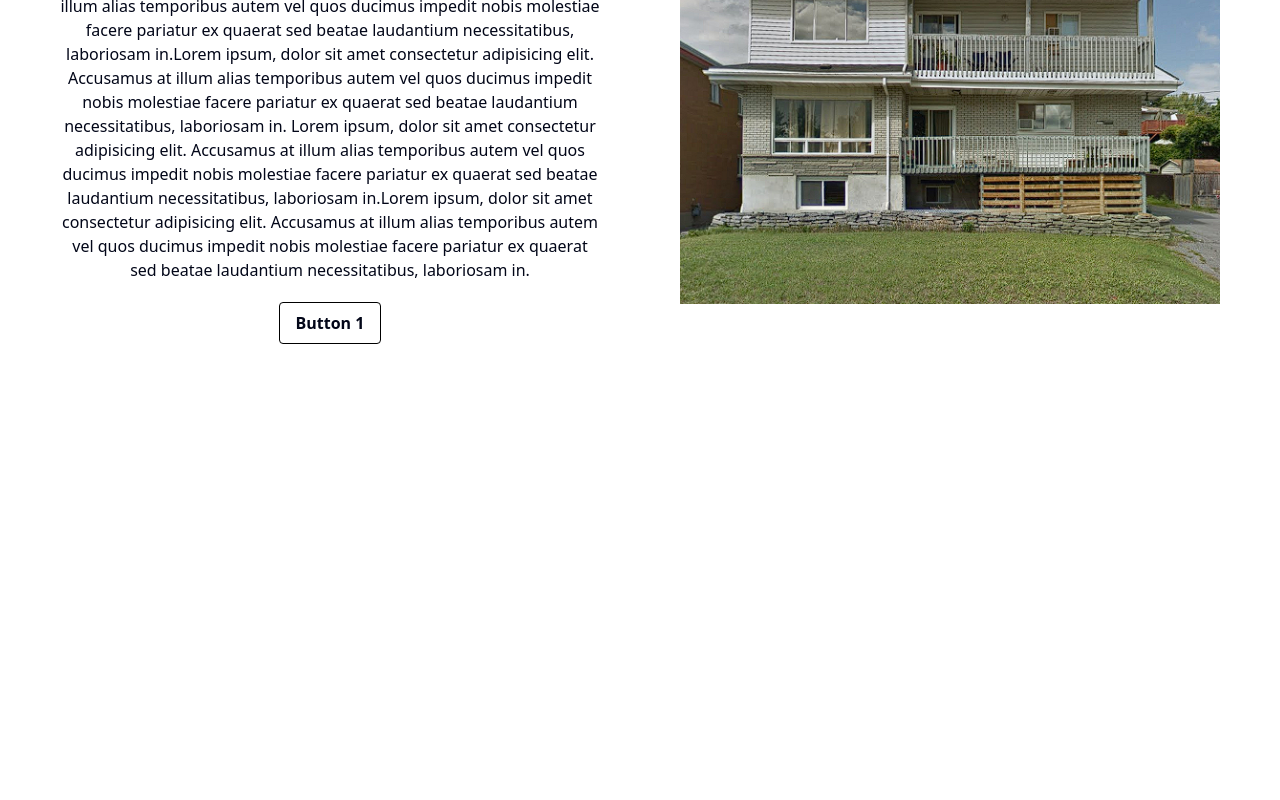
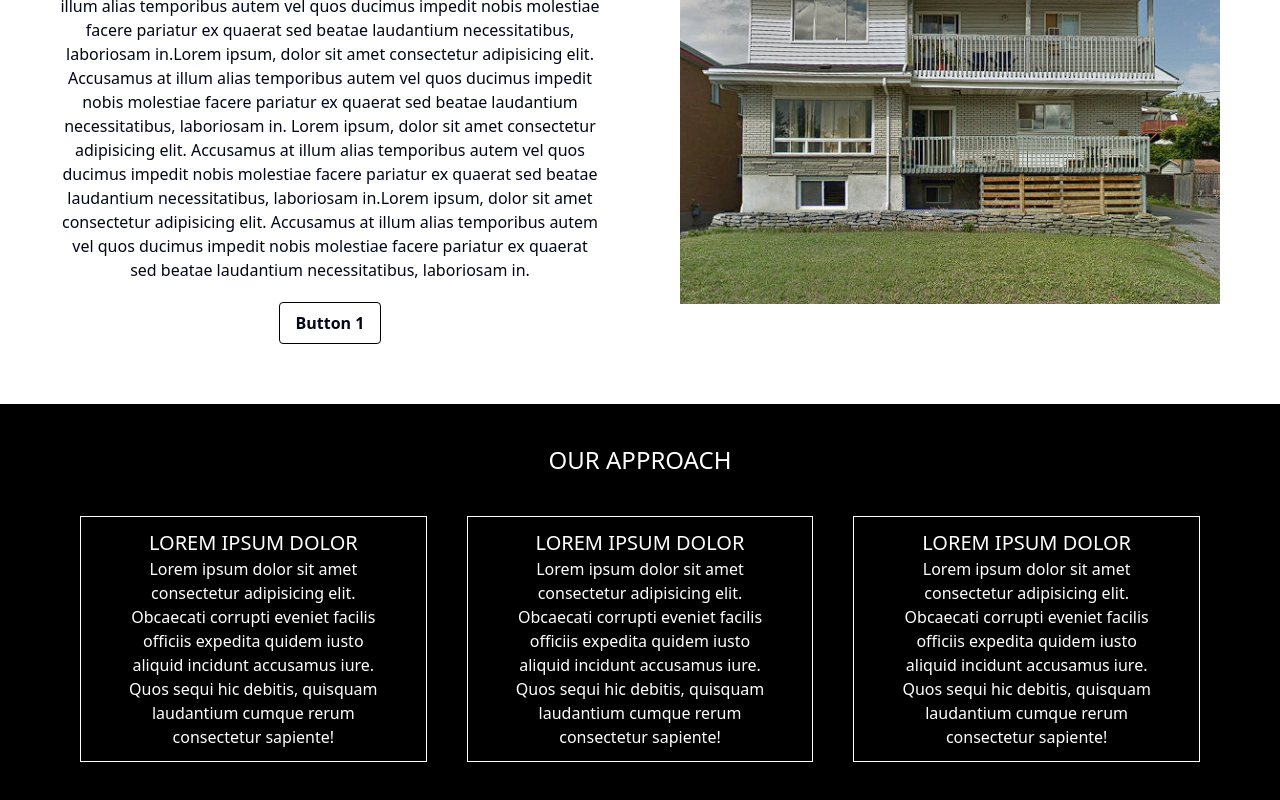
Before and after one commit to kastnerc/real-estate-site, a Next.js app: page / in a window 1280 px wide. Shown: the part 918-1718 px from the top of the page. Before the commit the page ends 1322 px from the top, so only its background shows below. Built offline with nearby package versions, Linux system fonts and the light colour scheme.

Commit message:
feat: add card section component

```diff
--- a/src/app/layout.jsx
+++ b/src/app/layout.jsx
@@ -23,7 +23,7 @@ export default function RootLayout({ children }) {
             <body
                 className={`${geistSans.variable} ${geistMono.variable} antialiased`}
             >
-                <Nav></Nav>
+                <Nav />
                 {children}
             </body>
         </html>
--- a/src/app/page.jsx
+++ b/src/app/page.jsx
@@ -1,5 +1,6 @@
 import HeroHome from '@/components/HeroHome'
 import SplitSection from '@/components/SplitSection'
+import CardSection from '@/components/CardSection'
 
 export default function Home() {
     return (
@@ -28,6 +29,8 @@ export default function Home() {
                 imageSrc="/Triplex.png"
                 imageAlt="Lorem ipsum dolor sit"
             />
+
+            <CardSection />
         </main>
     )
 }
--- /dev/null
+++ b/src/components/CardSection.jsx
@@ -0,0 +1,49 @@
+export default function CardSection() {
+    return (
+        <section className="p-10 bg-black">
+            <div className="text-center">
+                <h1 className="text-2xl uppercase text-white">Our Approach</h1>
+            </div>
+            <div className="grid grid-cols-3 gap-10 p-10 ">
+                <div className="text-center border border-white px-5 py-3">
+                    <h2 className="text-xl uppercase text-white">
+                        Lorem ipsum dolor
+                    </h2>
+                    <p className="px-5 text-white">
+                        Lorem ipsum dolor sit amet consectetur adipisicing elit.
+                        Obcaecati corrupti eveniet facilis officiis expedita
+                        quidem iusto aliquid incidunt accusamus iure. Quos sequi
+                        hic debitis, quisquam laudantium cumque rerum
+                        consectetur sapiente!
+                    </p>
+                </div>
+
+                <div className="text-center border border-white px-5 py-3">
+                    <h2 className="text-xl uppercase text-white">
+                        Lorem ipsum dolor
+                    </h2>
+                    <p className="px-5 text-white">
+                        Lorem ipsum dolor sit amet consectetur adipisicing elit.
+                        Obcaecati corrupti eveniet facilis officiis expedita
+                        quidem iusto aliquid incidunt accusamus iure. Quos sequi
+                        hic debitis, quisquam laudantium cumque rerum
+                        consectetur sapiente!
+                    </p>
+                </div>
+
+                <div className="text-center border border-white px-5 py-3">
+                    <h2 className="text-xl uppercase text-white">
+                        Lorem ipsum dolor
+                    </h2>
+                    <p className="px-5 text-white">
+                        Lorem ipsum dolor sit amet consectetur adipisicing elit.
+                        Obcaecati corrupti eveniet facilis officiis expedita
+                        quidem iusto aliquid incidunt accusamus iure. Quos sequi
+                        hic debitis, quisquam laudantium cumque rerum
+                        consectetur sapiente!
+                    </p>
+                </div>
+            </div>
+        </section>
+    )
+}
--- a/src/components/SplitSection.jsx
+++ b/src/components/SplitSection.jsx
@@ -22,7 +22,7 @@ export default function SplitSection({
                         src={imageSrc}
                         width={1080}
                         height={1080}
-                        quality={100}
+                        quality={75}
                         alt={imageAlt}
                     />
                 </div>
```
